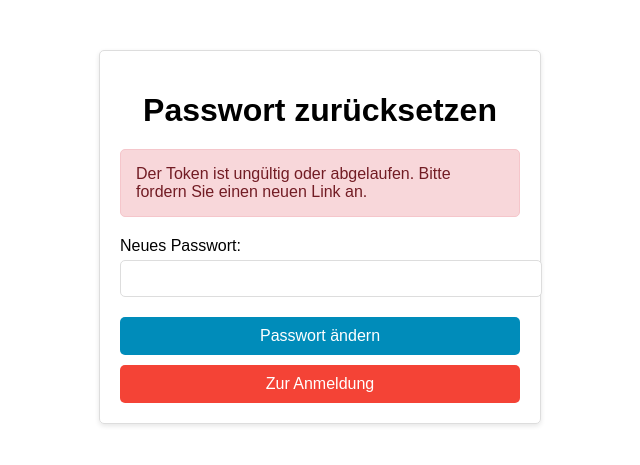
After one commit to batu1010/appointment-calendar, a Flask app: page /reset_password/1 in a window 1280 px wide. The commit adds this page. Shown: the top 465 px of the page, without its empty margins (320-960 px from the left). Run offline with Flask 3, Linux system fonts and the light colour scheme.

Commit message:
password reset

```diff
--- a/app.py
+++ b/app.py
@@ -8,11 +8,24 @@ from flask_mail import Mail, Message
 import os
 import re
 from dotenv import load_dotenv
+from itsdangerous import URLSafeTimedSerializer
+from datetime import datetime, timedelta
+import secrets
+from flask_limiter import Limiter
+from flask_limiter.util import get_remote_address
+
+
+def generate_secure_token():
+    return secrets.token_urlsafe(32)
+
 
 dotenv_path = os.path.join(os.path.dirname(__file__), '.idea/.env')
 load_dotenv(dotenv_path)
 
+
 app = Flask(__name__)
+
+app.secret_key = 'dein_geheimer_schlüssel'  # Ersetze dies durch einen sicheren Schlüssel
 
 # Flask-Mail konfigurieren
 app.config['MAIL_SERVER'] = 'smtp.gmail.com'
@@ -205,6 +218,11 @@ def send_email(subject, recipient, body_text=None, template=None, context=None):
 
         if template:
             # HTML-Vorlage rendern und als HTML-E-Mail anhängen
+            if not context:
+                context = {}
+
+            # Kontext erweitern, um die URL für statische Dateien zu unterstützen
+            context['static_url'] = url_for('static', filename='', _external=True)
             print(f"Verwende Template: {template}")  # Debug-Ausgabe
             msg.html = render_template(template, **context)
 
@@ -345,6 +363,123 @@ def versionen():
     return render_template("versionen.html")
 
 
+limiter = Limiter(
+    get_remote_address,
+    app=app,
+    storage_uri="memory://"  # Für Entwicklung: Nutze "redis://localhost:6379" in Produktion
+)
+
+@app.route("/forgot_password", methods=["GET", "POST"])
+@limiter.limit("5 per hour")  # Limit für Passwort-Zurücksetzen
+def forgot_password():
+    message = None  # Standard-Nachricht ist leer
+    if request.method == "POST":
+        email = request.form.get("email")
+        connection = create_connection()
+        if connection:
+            try:
+                cursor = connection.cursor()
+                query = "SELECT user_id FROM users WHERE email = %s"
+                cursor.execute(query, (email,))
+                user = cursor.fetchone()
+
+                if user:
+                    token = generate_reset_token(email)
+                    expiry_time = datetime.now() + timedelta(hours=1)
+
+                    # Token in die Datenbank speichern
+                    cursor.execute(
+                        "UPDATE users SET reset_token = %s, token_expiry = %s WHERE email = %s",
+                        (token, expiry_time, email)
+                    )
+                    connection.commit()
+
+                    # Sende E-Mail
+                    reset_url = url_for('reset_password', token=token, _external=True)
+                    send_email(
+                        subject="Passwort zurücksetzen",
+                        recipient=email,
+                        body_text=f"Klicken Sie auf den folgenden Link, um Ihr Passwort zurückzusetzen: {reset_url}"
+                    )
+
+                    message = {"type": "success", "text": "E-Mail zum Zurücksetzen des Passworts wurde gesendet."}
+                else:
+                    message = {"type": "error", "text": "E-Mail wurde nicht gefunden."}
+            except Exception as e:
+                print(f"Fehler: {e}")
+                message = {"type": "error", "text": "Serverfehler. Bitte versuchen Sie es später erneut."}
+            finally:
+                close_connection(connection)
+        else:
+            message = {"type": "error", "text": "Datenbankverbindung fehlgeschlagen."}
+
+    return render_template("forgot_password.html", message=message)
+
+
+@app.route("/reset_password/<token>", methods=["GET", "POST"])
+def reset_password(token):
+    email = validate_reset_token(token)  # Token validieren
+    if not email:
+        # Abgelaufener oder ungültiger Token
+        return render_template("reset_password.html", message={
+            "type": "error",
+            "text": "Der Token ist ungültig oder abgelaufen. Bitte fordern Sie einen neuen Link an."
+        })
+
+    message = None  # Nachricht für Erfolg oder Fehler
+    if request.method == "POST":
+        # Passwort aus dem Formular abrufen
+        new_password = request.form.get("password")
+
+        # Validierung: Überprüfen, ob das Passwort leer ist
+        if not new_password:
+            message = {"type": "error", "text": "Passwort darf nicht leer sein."}
+        else:
+            # Passwort hashen
+            hashed_password = bcrypt.hashpw(new_password.encode('utf-8'), bcrypt.gensalt())
+
+            # Verbindung zur Datenbank herstellen
+            connection = create_connection()
+            if connection:
+                try:
+                    cursor = connection.cursor()
+                    query = """
+                        UPDATE users SET password_hash = %s, reset_token = NULL, token_expiry = NULL WHERE email = %s
+                    """
+                    cursor.execute(query, (hashed_password.decode('utf-8'), email))
+                    connection.commit()
+
+                    # Erfolgsmeldung setzen
+                    message = {"type": "success", "text": "Passwort erfolgreich zurückgesetzt. Sie können sich jetzt anmelden."}
+                except Exception as e:
+                    print(f"Fehler bei der Datenbankabfrage: {e}")
+                    message = {"type": "error", "text": "Fehler beim Speichern des Passworts. Bitte versuchen Sie es später erneut."}
+                finally:
+                    close_connection(connection)
+
+    return render_template("reset_password.html", message=message)
+
+
+
+# Token-Handling Funktionen
+def generate_reset_token(email):
+    serializer = URLSafeTimedSerializer(app.secret_key)
+    return serializer.dumps(email, salt='password-reset-salt')
+
+def validate_reset_token(token, expiration=900):  # 15 Minuten = 900 Sekunden
+    serializer = URLSafeTimedSerializer(app.secret_key)
+    try:
+        email = serializer.loads(
+            token,
+            salt='password-reset-salt',
+            max_age=expiration  # Ablaufzeit in Sekunden
+        )
+        return email
+    except Exception as e:
+        print(f"Token-Validierungsfehler: {e}")
+        return None
+
+
 # Anwendung starten
 if __name__ == "__main__":
     app.run(debug=True, host="127.0.0.1", port=5001)
--- a/templates/calendar.html
+++ b/templates/calendar.html
@@ -105,7 +105,7 @@
 
     <!-- Footer -->
     <footer>
-        © 2024 Appointment Calendar. Version 1.0
+        © 2024 Lenas Appointment Calendar. Version 1.0
     </footer>
 
     <!-- FullCalendar JS -->
--- /dev/null
+++ b/templates/reset_password.html
@@ -0,0 +1,101 @@
+<!DOCTYPE html>
+<html lang="en">
+<head>
+    <meta charset="UTF-8">
+    <meta name="viewport" content="width=device-width, initial-scale=1.0">
+    <title>Passwort zurücksetzen</title>
+    <style>
+        body {
+            font-family: Arial, sans-serif;
+            margin: 20px;
+        }
+        .message {
+            padding: 15px;
+            margin-bottom: 20px;
+            border: 1px solid;
+            border-radius: 5px;
+            font-size: 16px;
+        }
+        .success {
+            color: #155724;
+            background-color: #d4edda;
+            border-color: #c3e6cb;
+        }
+        .error {
+            color: #721c24;
+            background-color: #f8d7da;
+            border-color: #f5c6cb;
+        }
+        .reset-container {
+            max-width: 400px;
+            margin: 50px auto;
+            padding: 20px;
+            border: 1px solid #ddd;
+            border-radius: 5px;
+            box-shadow: 0 2px 5px rgba(0, 0, 0, 0.1);
+        }
+        h1 {
+            text-align: center;
+            margin-bottom: 20px;
+        }
+        label {
+            display: block;
+            margin: 10px 0 5px;
+        }
+        input {
+            width: 100%;
+            padding: 10px;
+            margin-bottom: 20px;
+            border: 1px solid #ddd;
+            border-radius: 5px;
+        }
+        button {
+            width: 100%;
+            padding: 10px;
+            background-color: #008CBA;
+            color: white;
+            border: none;
+            border-radius: 5px;
+            font-size: 16px;
+        }
+        button:hover {
+            background-color: #005f73;
+        }
+        .back-button {
+            margin-top: 10px;
+            background-color: #f44336;
+        }
+        .back-button:hover {
+            background-color: #c21e0e;
+        }
+    </style>
+</head>
+<body>
+    <div class="reset-container">
+        <h1>Passwort zurücksetzen</h1>
+
+        <!-- Nachricht anzeigen -->
+        {% if message %}
+        <div class="message {{ message.type }}">
+            {{ message.text }}
+        </div>
+        {% endif %}
+
+        {% if not message or message.type == "error" %}
+        <!-- Formular nur anzeigen, wenn kein Erfolg -->
+        <form method="post">
+            <label for="password">Neues Passwort:</label>
+            <input type="password" id="password" name="password" required>
+            <button type="submit">Passwort ändern</button>
+        </form>
+        {% endif %}
+
+        <!-- Zurück zur Login-Seite -->
+        {% if message and message.type == "error" %}
+        <a href="/login">
+            <button class="back-button">Zur Anmeldung</button>
+        </a>
+        {% endif %}
+    </div>
+</body>
+</html>
--- a/templates/versionen.html
+++ b/templates/versionen.html
@@ -47,7 +47,7 @@
             gespeichert wird.</li>
     </ul>
     <footer style="text-align: center; margin-top: 20px; font-size: 14px; color: gray;">
-        © 2024 Appointment Calendar. Bei Fragen oder Verbesserungsvorschlägen gerne an die E-Mail: lenasappointmentcalendar@gmail.com
+        © 2024 Lenas Appointment Calendar. Bei Fragen oder Verbesserungsvorschlägen gerne an die E-Mail: lenasappointmentcalendar@gmail.com
     </footer>
 </body>
 </html>
```
Also changed, not shown: templates/email_template.html (+6 -2 lines), templates/forgot_password.html (added, +84 -0 lines), templates/login.html (+17 -1 lines).
